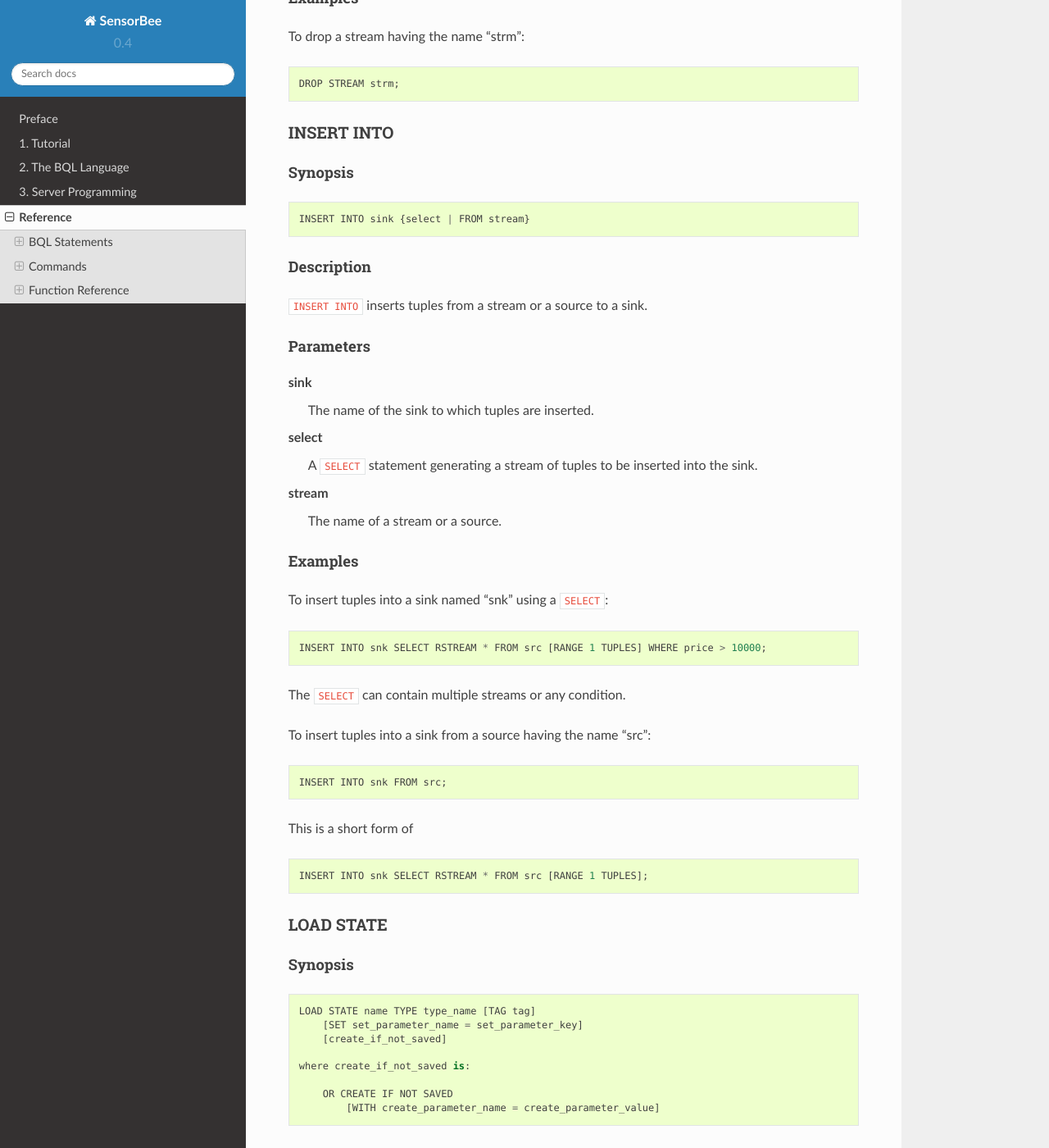
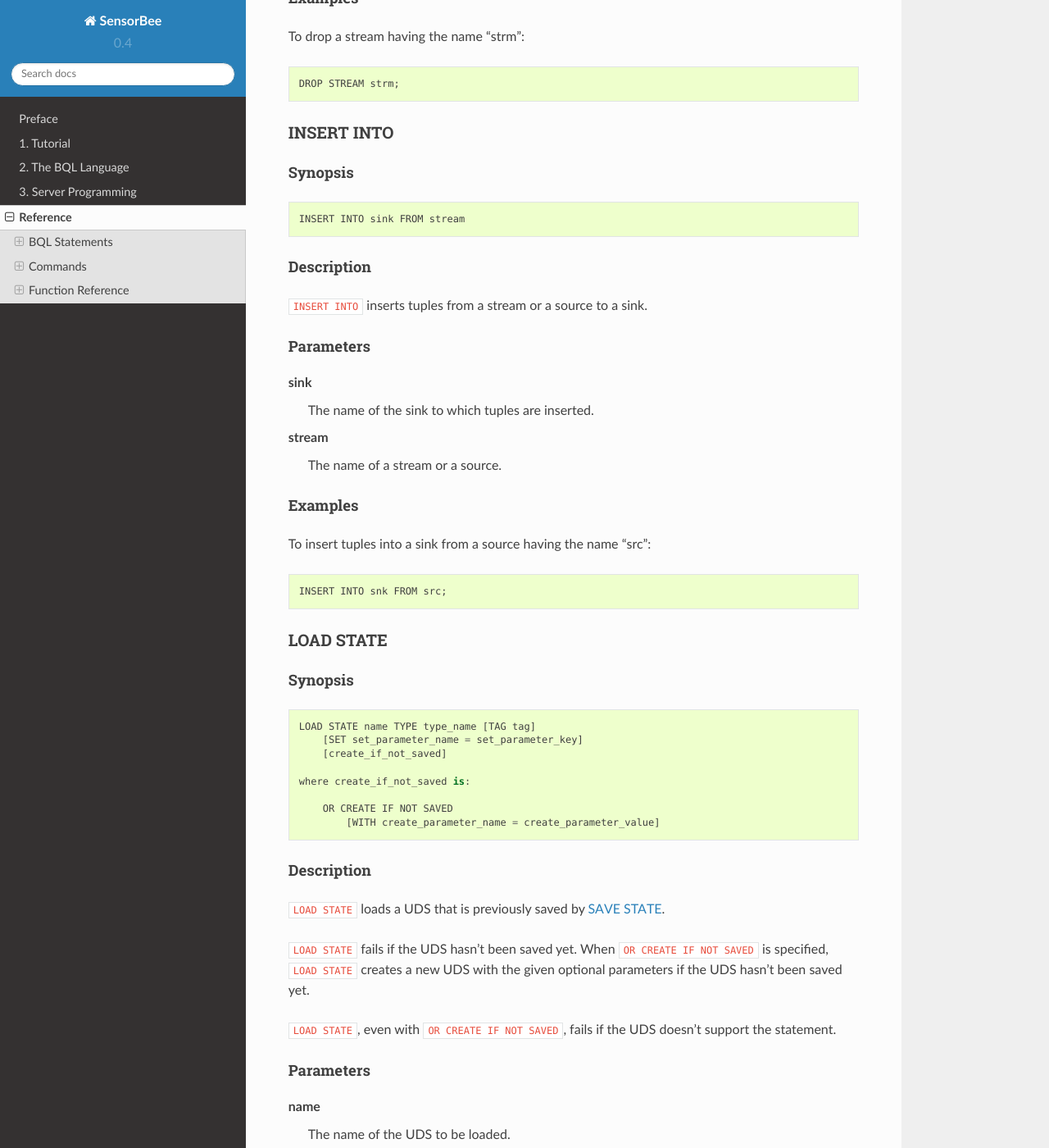
Before and after one commit to sensorbee/docs, a Sphinx documentation site: the page built from source/ref.rst, in a window 1280 px wide and 1400 px high, scrolled down 6597 px. Shown: the whole window at 82% size. Built offline with Sphinx 7.4.7 and the Read the Docs theme 2.0.0, drawn with Linux system fonts in a browser that asks for light colours.

Commit message:
Update insert_into.rst
I removed description for `insert into select`.

```diff
--- a/source/ref/stmts/insert_into.rst
+++ b/source/ref/stmts/insert_into.rst
@@ -8,7 +8,7 @@ Synopsis
 
 ::
 
-    INSERT INTO sink {select | FROM stream}
+    INSERT INTO sink FROM stream
 
 Description
 -----------
@@ -21,28 +21,12 @@ Parameters
 sink
     The name of the sink to which tuples are inserted.
 
-select
-    A ``SELECT`` statement generating a stream of tuples to be inserted into
-    the sink.
-
 stream
     The name of a stream or a source.
 
 Examples
 --------
 
-To insert tuples into a sink named "snk" using a ``SELECT``::
-
-    INSERT INTO snk SELECT RSTREAM * FROM src [RANGE 1 TUPLES] WHERE price > 10000;
-
-The ``SELECT`` can contain multiple streams or any condition.
-
 To insert tuples into a sink from a source having the name "src"::
 
     INSERT INTO snk FROM src;
-
-This is a short form of
-
-::
-
-    INSERT INTO snk SELECT RSTREAM * FROM src [RANGE 1 TUPLES];
```
